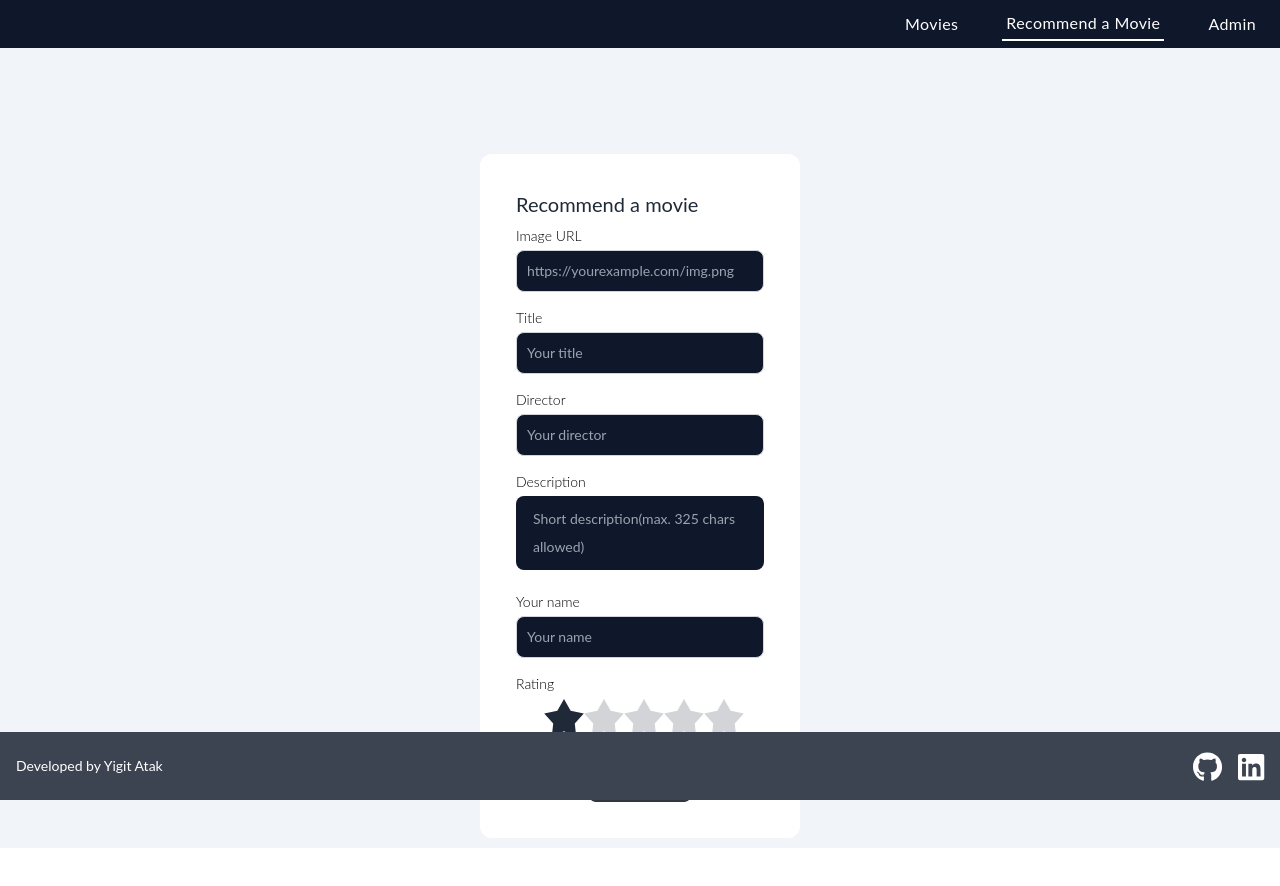
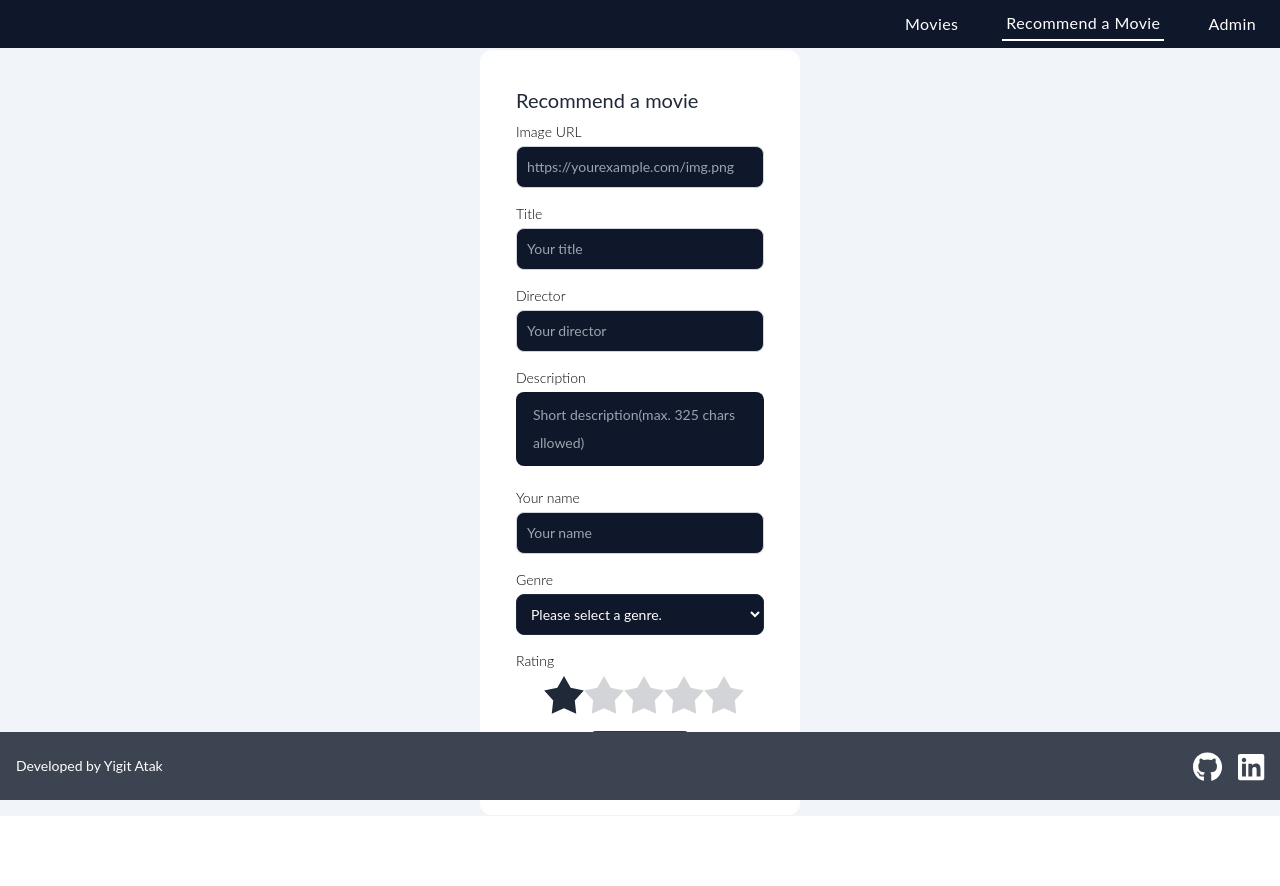
Before and after one commit to Arintia/movie-recommendation, a React (Create React App) app in the folder client/: page /recommend in a window 1280 px wide. Shown: the top 886 px of the page. Built offline with nearby package versions, Linux system fonts and the light colour scheme; what uid would draw is missing.

Commit message:
Add genre

```diff
--- a/client/src/components/AdminCard/AdminCard.js
+++ b/client/src/components/AdminCard/AdminCard.js
@@ -5,7 +5,7 @@ import { confirmMovieAsync, removeAdminMovieAsync } from '../../redux/movies/Mov
 import { useDispatch } from 'react-redux';
 
 
-function AdminCard({ id, imgUrl, title, director, description, rating, recommendedBy, addList, checked }) {
+function AdminCard({ id, imgUrl, title, director, description, genre, rating, recommendedBy, addList, checked }) {
     const dispatch = useDispatch();
     return (
         <tr>
@@ -43,7 +43,12 @@ function AdminCard({ id, imgUrl, title, director, description, rating, recommend
             <td className="max-w-xs whitespace-normal">
                 {description}
             </td>
-            <td>{director}</td>
+            <td>
+                {director}
+            </td>
+            <td>
+                {genre}
+            </td>
             <td>
                 {rating}
             </td>
--- a/client/src/components/MovieCard/MovieCard.js
+++ b/client/src/components/MovieCard/MovieCard.js
@@ -4,7 +4,7 @@ import { FontAwesomeIcon } from "@fortawesome/react-fontawesome";
 import { toRatingArr } from '../../utils/functions';
 
 
-function MovieCard({ imgUrl, title, director, description, rating }) {
+function MovieCard({ imgUrl, title, director, description, genre, rating }) {
     /**
      * Converts the rating into an array.
      */
@@ -23,7 +23,8 @@ function MovieCard({ imgUrl, title, director, description, rating }) {
                     }
                 }
             />
-            <div className="pt-4 pl-4 card-body">
+            <div className="pt-4 pl-4 card-body relative">
+                <div className="badge absolute top-5 right-5">{genre}</div>
                 <div>
                     <h4 className="text-xl">{title}</h4>
                     <p className="font-light">by <strong>{director}</strong></p>
--- a/client/src/redux/movies/MoviesSlice.js
+++ b/client/src/redux/movies/MoviesSlice.js
@@ -43,6 +43,7 @@ export const deleteMovieAsync = createAsyncThunk('movies/deleteMovieAsync', asyn
  *          title: string,
  *          director: string,
  *          description: string,
+ *          genre: string,
  *          rating: number,
  *          recommendedBy: string
  *         }} data - Payload object of the movie to be added.
--- a/client/src/routes/AdminList.js
+++ b/client/src/routes/AdminList.js
@@ -152,8 +152,6 @@ export default function AdminList() {
    */
   useEffect(() => {
     if(increaseBtn) {
-      console.log(page);
-      console.log(totalPages);
       if(page === totalPages) {
         increaseBtn.disabled = true;
       }
@@ -199,6 +197,7 @@ export default function AdminList() {
               <th>Recommended Information</th>
               <th>Description</th>
               <th>Director</th>
+              <th>Genre</th>
               <th>Rating</th>
               <th></th>
             </tr>
@@ -212,6 +211,7 @@ export default function AdminList() {
                 title={movie.title}
                 director={movie.director}
                 description={movie.shortDesc}
+                genre={movie.genre}
                 rating={movie.rating}
                 recommendedBy={movie.recommendedBy}
                 addList={addList}
@@ -259,6 +259,7 @@ export default function AdminList() {
               </th>
               <th></th>
               <th></th>
+              <th></th>
               <th>
                 <button
                   className="btn rounded-lg btn-sm btn-success mr-2"
--- a/client/src/routes/Movie.js
+++ b/client/src/routes/Movie.js
@@ -23,7 +23,7 @@ export default function Movie() {
      * Converts the rating into an array.
      */
     const ratingArr = toRatingArr(movie.rating);
-
+    console.log(movie);
     return (
         <main className="h-screen container lg:pl-32 bg-slate-100 w-screen">
             <a href="/movies" className="lg:mt-24 mt-16 btn btn-xs rounded-lg mb-8"><FontAwesomeIcon className="mr-2" icon={faArrowLeft} /> Back</a>
@@ -42,6 +42,7 @@ export default function Movie() {
                     <h4 className="text-md opacity-50 mb-4">Recommended by {movie.recommendedBy}</h4>
                     <p className="mb-4">{movie.shortDesc}</p>
                     <p className="opacity-50"><span className="font-bold">Directed by:</span> {movie.director}</p>
+                    <p className="opacity-50"><span className="font-bold">Genre: </span>{movie.genre}</p>
                     <div className="absolute lg:right-40 right-20 lg:bottom-20 bottom-0 text-center">
                         <h4 className="text-lg font-bold">Rating</h4>
                         {ratingArr.map((rating, index) => // The converted rating array is utilized to print stars with FontAwesome.
--- a/client/src/routes/Movies.js
+++ b/client/src/routes/Movies.js
@@ -48,6 +48,7 @@ export default function Recommend() {
                         imgUrl={movie.imgUrl}
                         title={movie.title}
                         director={movie.director}
+                        genre={movie.genre}
                         description={movie.shortDesc}
                         rating={movie.rating}
                     />
--- a/client/src/routes/Recommend.js
+++ b/client/src/routes/Recommend.js
@@ -13,6 +13,7 @@ export default function Recommend() {
   const description = useRef("");
   const rating = useRef(0);
   const recommendedBy = useRef("");
+  const genre = useRef("");
   const confirmationAlert = useRef();
   const formInputs = document.getElementsByClassName("form-input");
 
@@ -33,11 +34,13 @@ export default function Recommend() {
    */
   const handleSubmit = async (e) => {
     e.preventDefault();
+    if(!genre.current || genre.current === "") return;
     const payload = {
       imgUrl: imgUrl.current,
       title: title.current,
       director: director.current,
       shortDesc: description.current,
+      genre: genre.current,
       rating: rating.current,
       recommendedBy: recommendedBy.current
     };
@@ -50,7 +53,7 @@ export default function Recommend() {
   }
 
   return (
-    <main className="pt-12 mt-12 w-screen h-screen flex justify-center items-center bg-slate-100 mb-16">
+    <main className="pt-12 lg:mt-4 pb-16 w-screen h-screen flex justify-center items-center bg-slate-100 mb-24">
       <form className="mx-auto text-center mt-12 lg:w-1/4 sm:w-1/2 bg-white rounded-xl p-9" onSubmit={handleSubmit}>
         <h2 className="text-xl text-left mb-2">Recommend a movie</h2>
         <div className="mb-4">
@@ -140,6 +143,28 @@ export default function Recommend() {
           />
         </div>
         <label
+          htmlFor="genres"
+          className="text-left mb-1 block text-sm font-light text-black"
+        >
+          Genre
+        </label>
+        <select
+          id="genres"
+          className="mb-4 bg-slate-900 border border-slate-800 text-white text-sm rounded-lg focus:ring-blue-500 focus:border-blue-500 block w-full p-2.5"
+          onChange={(e) => genre.current = e.target.value}
+        >
+          <option value="">Please select a genre.</option>
+          <option value="Action">Action</option>
+          <option value="Comedy">Comedy</option>
+          <option value="Drama">Drama</option>
+          <option value="Fantasy">Fantasy</option>
+          <option value="Horror">Horror</option>
+          <option value="Mystery">Mystery</option>
+          <option value="Romance">Romance</option>
+          <option value="Thriller">Thriller</option>
+          <option value="Western">Western</option>
+        </select>
+        <label
             htmlFor="rating-10"
             className="text-left mb-1 block text-sm font-light text-black"
           >
```
